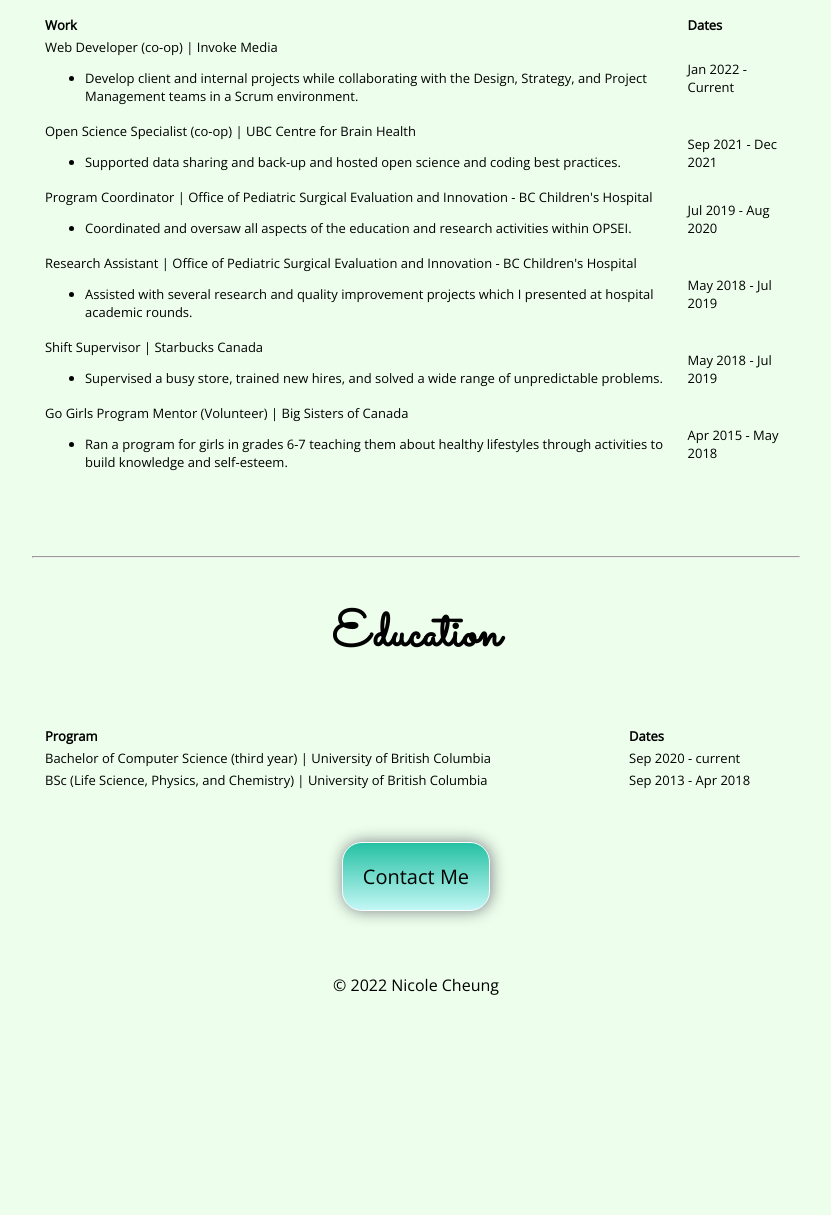
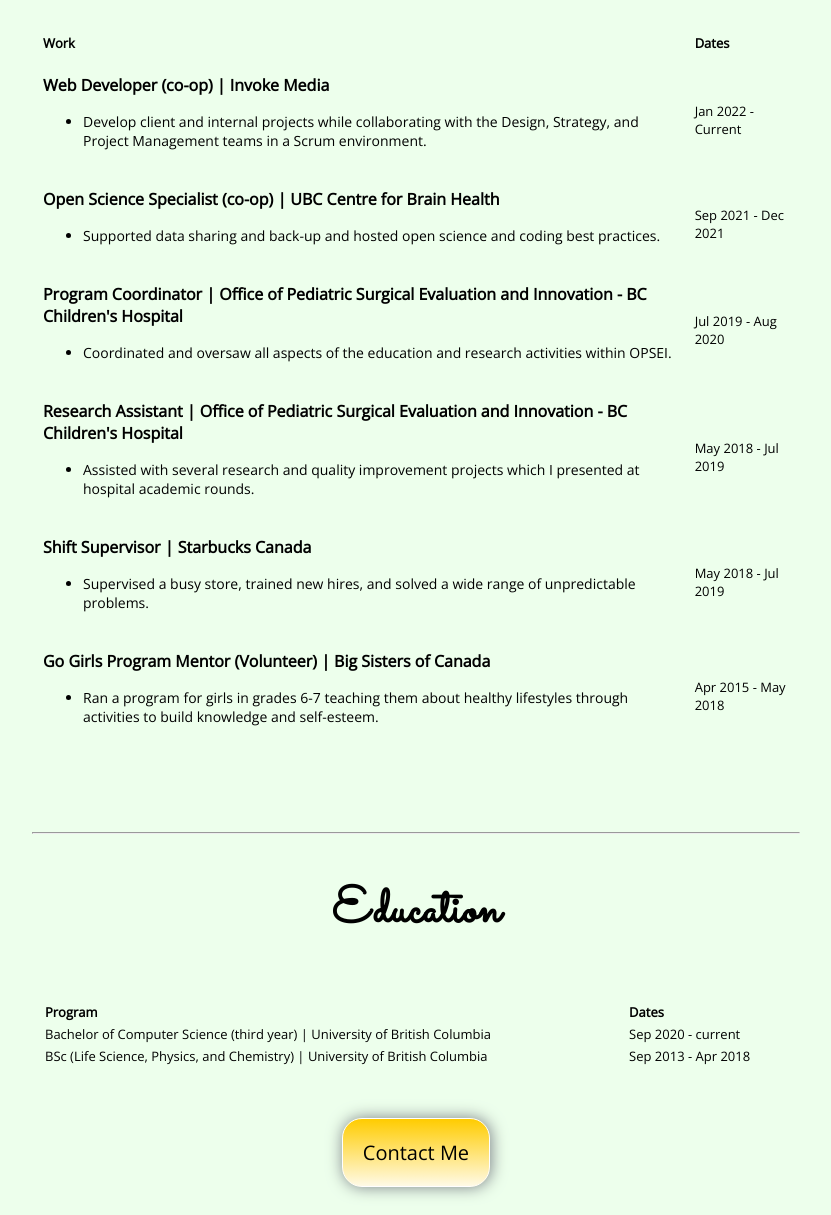
Before and after one commit to nacheung/mysite, a plain HTML site: page CSS - My Site/index.html in a window 1280 px wide. Shown: the part 2573-3788 px from the top of the page, without its empty margins (224-1055 px from the left). Before the commit the page ends 3585 px from the top, so only its background shows below. Drawn offline with nearby package versions, Linux system fonts and the light colour scheme.

Commit message:
Format button colour and format work experience table

```diff
--- a/CSS - My Site/css/styles.css
+++ b/CSS - My Site/css/styles.css
@@ -54,7 +54,7 @@ h2 {
 
 .sunshine {
   position: absolute;
-  right: 90%;
+  right: 98%;
   top: 50px;
   height: 150px;
 
@@ -66,7 +66,7 @@ h2 {
 
 .bottom-cloud {
   position: absolute;
-  left: 90%;
+  left: 98%;
   top: 100px;
   height: 150px;
 }
@@ -79,8 +79,23 @@ h2 {
 .work {
   text-align: left;
   padding: 10px;
-  font-size: 13px
+  font-size: 13px;
+  width:100%;
+  border-spacing: 0 20px;
 }
+
+.position {
+  font-weight: 900;
+  padding-right: 20px;
+  font-size: 16px;
+
+}
+
+li {
+  font-weight: normal;
+  font-size: 14px;
+}
+
 .education {
   text-align: left;
   padding: 10px;
@@ -89,12 +104,12 @@ h2 {
 }
 
 .CONTACT_BUTTON {
-   background: #25C1A4;
-   background-image: -webkit-linear-gradient(top, #25C1A4, #C3F7F5);
-   background-image: -moz-linear-gradient(top, #25C1A4, #C3F7F5);
-   background-image: -ms-linear-gradient(top, #25C1A4, #C3F7F5);
-   background-image: -o-linear-gradient(top, #25C1A4, #C3F7F5);
-   background-image: -webkit-gradient(to bottom, #25C1A4, #C3F7F5);
+   background: #ffcc00;
+   background-image: -webkit-linear-gradient(top, #ffcc00, #fffae6);
+   background-image: -moz-linear-gradient(top, #ffcc00, #fffae6);
+   background-image: -ms-linear-gradient(top, #ffcc00, #fffae6);
+   background-image: -o-linear-gradient(top, #ffcc00, #fffae6);
+   background-image: -webkit-gradient(to bottom, #ffcc00, #fffae6);
    -webkit-border-radius: 20px;
    -moz-border-radius: 20px;
    border-radius: 20px;
@@ -115,12 +130,12 @@ h2 {
 
 .CONTACT_BUTTON:hover {
    border: solid #FFFFFF 1px;
-   background: #C3F7F5;
-   background-image: -webkit-linear-gradient(top, #C3F7F5, #25C1A4);
-   background-image: -moz-linear-gradient(top, #C3F7F5, #25C1A4);
-   background-image: -ms-linear-gradient(top, #C3F7F5, #25C1A4);
-   background-image: -o-linear-gradient(top, #C3F7F5, #25C1A4);
-   background-image: -webkit-gradient(to bottom, #C3F7F5, #25C1A4);
+   background: #fffae6;
+   background-image: -webkit-linear-gradient(top, #fffae6, #ffcc00);
+   background-image: -moz-linear-gradient(top, #fffae6, #ffcc00);
+   background-image: -ms-linear-gradient(top, #fffae6, #ffcc00);
+   background-image: -o-linear-gradient(top, #fffae6, #ffcc00);
+   background-image: -webkit-gradient(to bottom, #fffae6, #ffcc00);
    -webkit-border-radius: 20px;
    -moz-border-radius: 20px;
    border-radius: 20px;
```
